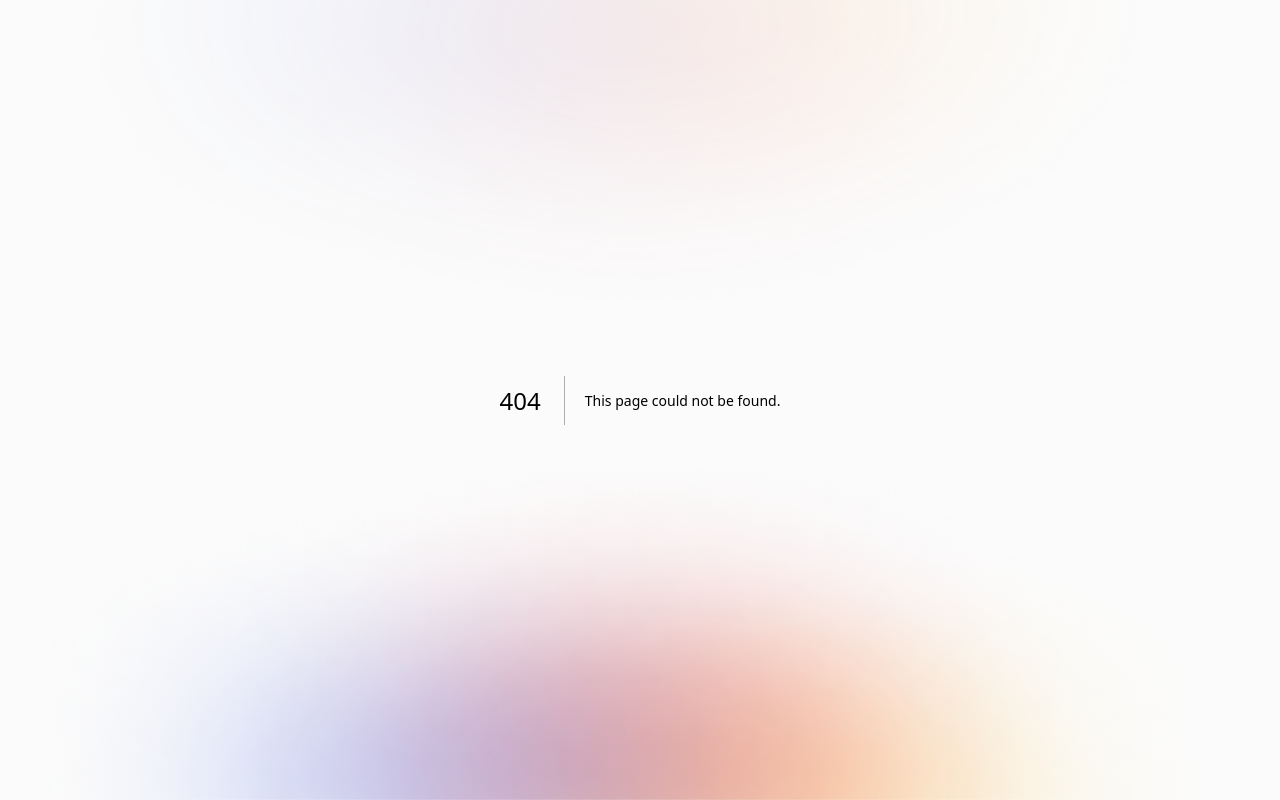
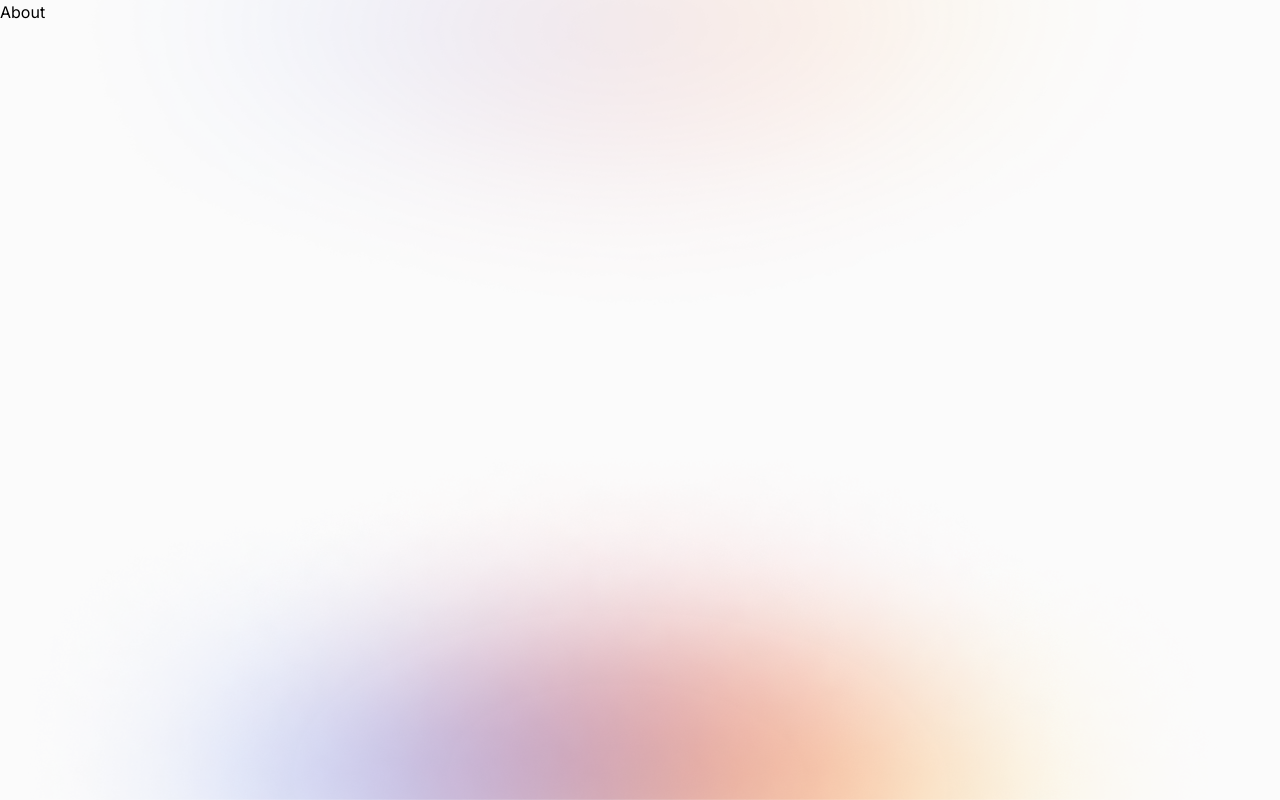
Before and after one commit to tnowad/tnowad.github.io, a Next.js app: page /about in a window 1280 px wide. Before the commit this address had no page. Built offline with nearby package versions, Linux system fonts and the light colour scheme.

Commit message:
feat(page): add About page

```diff
--- /dev/null
+++ b/src/app/about/page.tsx
@@ -0,0 +1,3 @@
+export default function About() {
+  return <div>About</div>;
+}
```
